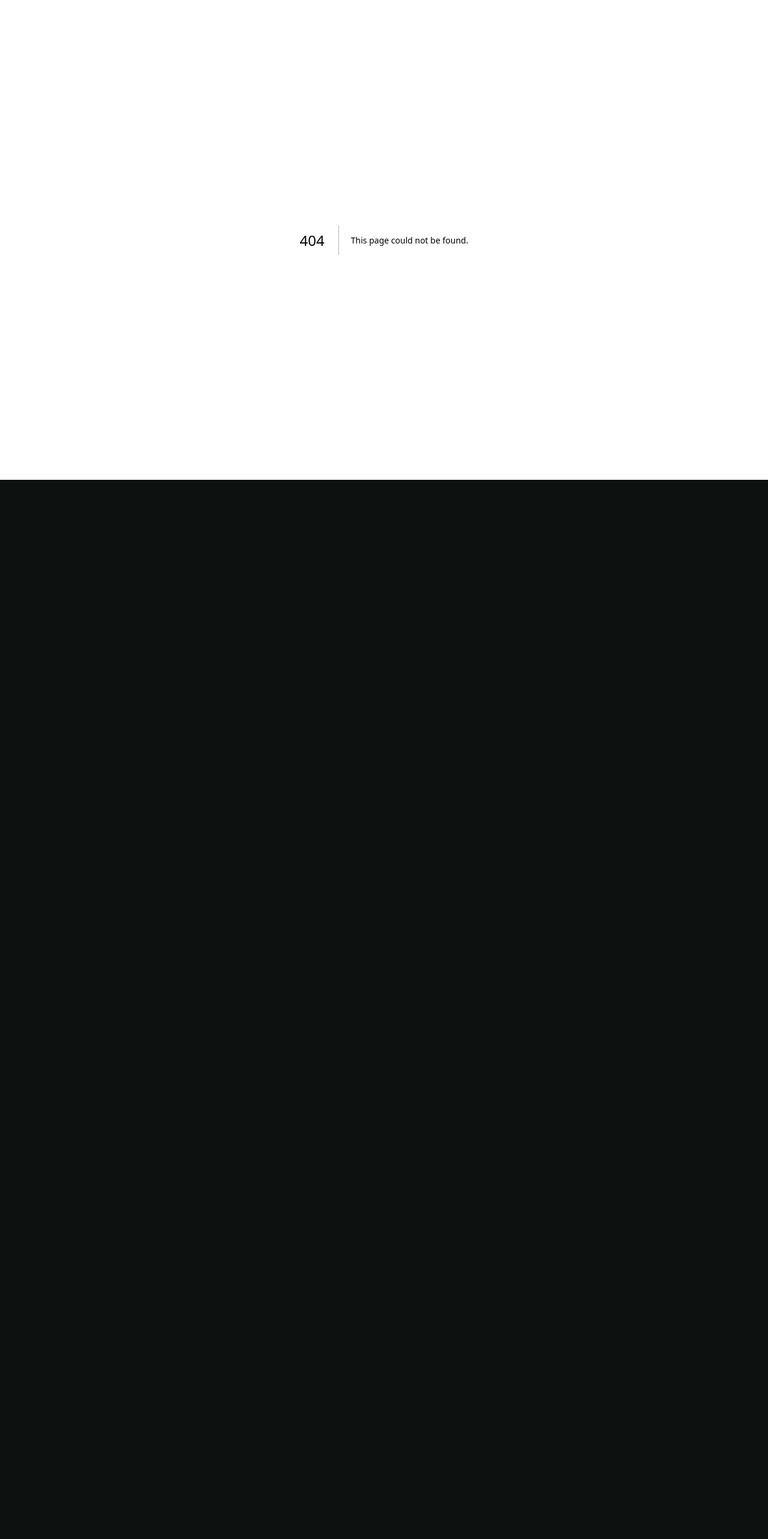
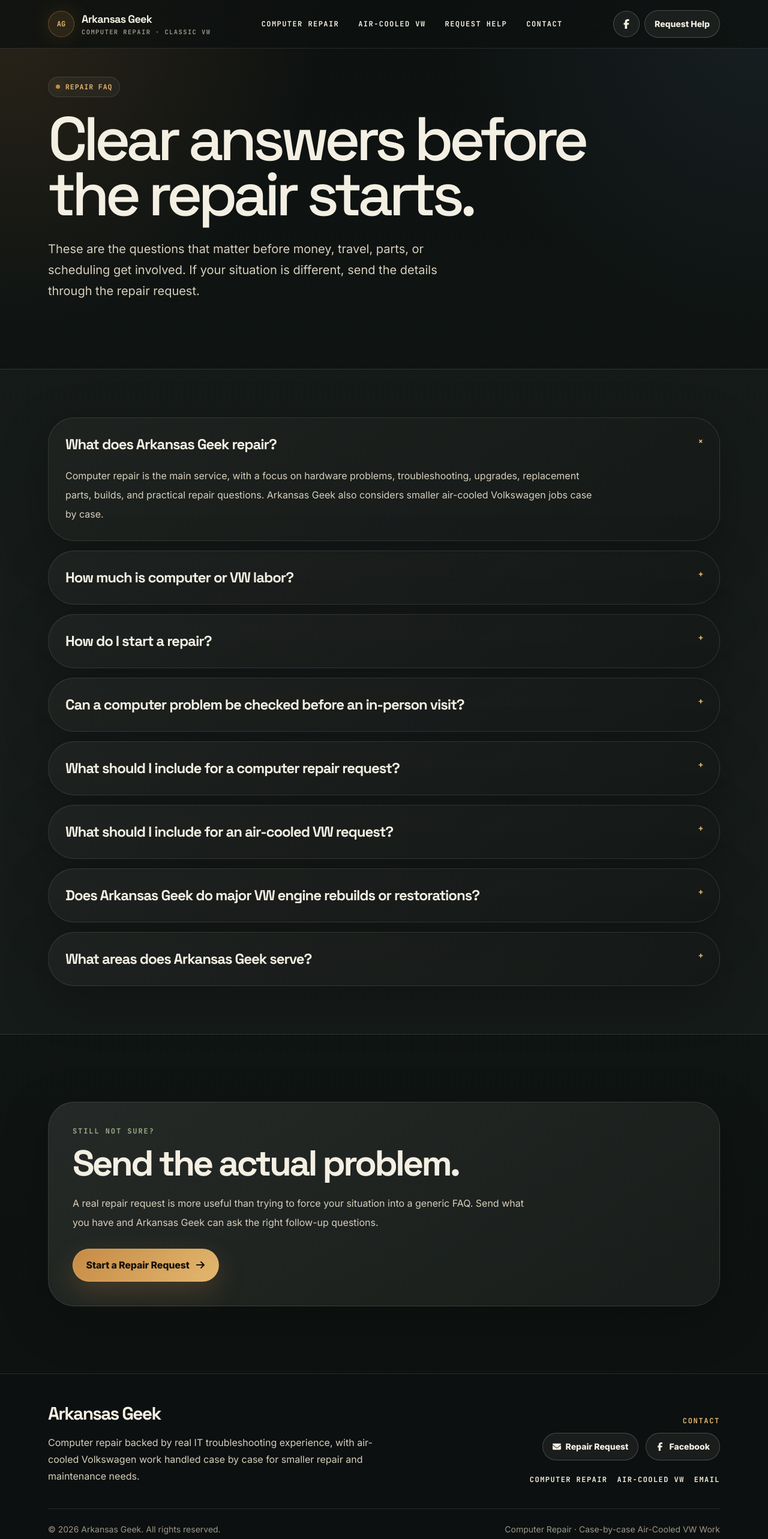
Before and after one commit to altifygenerator-ai/arkansas-geek, a Next.js app: page /faq in a window 1280 px wide. Before the commit this address had no page. Shown: the top 2566 px of the page at 60% size. Before the commit the page ends 800 px from the top, so only its background shows below. Built offline with nearby package versions, Linux system fonts and the light colour scheme.

Commit message:
Add src/app/faq/page.tsx

```diff
--- /dev/null
+++ b/src/app/faq/page.tsx
@@ -0,0 +1,166 @@
+import type { Metadata } from "next";
+import Link from "next/link";
+import { FaArrowRight } from "react-icons/fa6";
+import Footer from "@/components/Footer";
+import Header from "@/components/Header";
+import { siteUrl } from "@/lib/site";
+
+export const metadata: Metadata = {
+  title: "Computer & VW Repair FAQ",
+  description:
+    "Answers to common Arkansas Geek questions about computer repair, rates, troubleshooting, repair requests, service areas, and case-by-case air-cooled Volkswagen work.",
+  alternates: { canonical: "/faq" },
+  openGraph: {
+    url: "/faq",
+    title: "Computer & VW Repair FAQ | Arkansas Geek",
+    description:
+      "Common questions about Arkansas Geek computer repair and case-by-case air-cooled Volkswagen work.",
+    images: [{ url: "/og-image.jpg", alt: "Arkansas Geek repair FAQ" }],
+  },
+};
+
+const faqs = [
+  {
+    question: "What does Arkansas Geek repair?",
+    answer:
+      "Computer repair is the main service, with a focus on hardware problems, troubleshooting, upgrades, replacement parts, builds, and practical repair questions. Arkansas Geek also considers smaller air-cooled Volkswagen jobs case by case.",
+  },
+  {
+    question: "How much is computer or VW labor?",
+    answer:
+      "Labor is typically $55 per hour. The final cost depends on the equipment or vehicle, the issue, the amount of troubleshooting needed, and any parts involved.",
+  },
+  {
+    question: "How do I start a repair?",
+    answer:
+      "Start with the repair request form. Send the device or vehicle, the symptoms, what changed recently, and what has already been tried. Arkansas Geek reviews the details before scheduling anything.",
+  },
+  {
+    question: "Can a computer problem be checked before an in-person visit?",
+    answer:
+      "Sometimes. Some issues can be narrowed down with a few follow-up questions or a short call. The goal is to avoid unnecessary travel or repair work when the next step can be identified first.",
+  },
+  {
+    question: "What should I include for a computer repair request?",
+    answer:
+      "Include the computer type, the problem or symptoms, when it started, any error messages, recent changes or upgrades, and anything you have already tried.",
+  },
+  {
+    question: "What should I include for an air-cooled VW request?",
+    answer:
+      "Include the year, model, whether it runs, the current issue, recent work, what kind of repair you are asking about, and photos if they help explain the condition.",
+  },
+  {
+    question: "Does Arkansas Geek do major VW engine rebuilds or restorations?",
+    answer:
+      "Major engine rebuilds and large restoration projects are not the current focus. The VW side is aimed at smaller jobs such as minor repairs, brakes, suspension, and maintenance-type work that can be reviewed case by case.",
+  },
+  {
+    question: "What areas does Arkansas Geek serve?",
+    answer:
+      "The site lists Arkansas generally and specifically targets repair requests from Hot Springs, Malvern, Arkadelphia, Glenwood, Benton, and Little Rock. Location and job details should be reviewed before assuming an appointment or travel plan.",
+  },
+];
+
+const schema = [
+  {
+    "@context": "https://schema.org",
+    "@type": "FAQPage",
+    mainEntity: faqs.map((faq) => ({
+      "@type": "Question",
+      name: faq.question,
+      acceptedAnswer: {
+        "@type": "Answer",
+        text: faq.answer,
+      },
+    })),
+  },
+  {
+    "@context": "https://schema.org",
+    "@type": "BreadcrumbList",
+    itemListElement: [
+      { "@type": "ListItem", position: 1, name: "Home", item: siteUrl },
+      { "@type": "ListItem", position: 2, name: "FAQ", item: siteUrl + "/faq" },
+    ],
+  },
+];
+
+export default function FaqPage() {
+  return (
+    <>
+      <Header />
+      <main>
+        <script
+          type="application/ld+json"
+          dangerouslySetInnerHTML={{ __html: JSON.stringify(schema) }}
+        />
+
+        <section className="relative overflow-hidden pt-32 pb-20 md:pb-28">
+          <div className="absolute inset-0 -z-20 diagnostic-grid opacity-30" />
+          <div className="container-custom">
+            <div className="max-w-5xl">
+              <div className="eyebrow">Repair FAQ</div>
+              <h1 className="display-title mt-6">
+                Clear answers before the repair starts.
+              </h1>
+              <p className="lead mt-7">
+                These are the questions that matter before money, travel, parts,
+                or scheduling get involved. If your situation is different,
+                send the details through the repair request.
+              </p>
+            </div>
+          </div>
+        </section>
+
+        <section className="border-y border-[var(--line)] bg-[rgba(244,239,227,0.025)] py-20">
+          <div className="container-custom">
+            <div className="grid gap-4">
+              {faqs.map((faq, index) => (
+                <details
+                  key={faq.question}
+                  className="group fresh-panel p-6 open:border-[var(--line-strong)] sm:p-7"
+                  open={index === 0}
+                >
+                  <summary className="cursor-pointer list-none font-heading text-2xl font-black tracking-[-0.045em] text-[var(--cream)] marker:hidden">
+                    <span className="flex items-start justify-between gap-6">
+                      {faq.question}
+                      <span className="font-mono-custom text-sm text-[var(--amber-soft)] group-open:rotate-45">
+                        +
+                      </span>
+                    </span>
+                  </summary>
+                  <p className="mt-5 max-w-4xl leading-8 text-[var(--cream-soft)]">
+                    {faq.answer}
+                  </p>
+                </details>
+              ))}
+            </div>
+          </div>
+        </section>
+
+        <section className="py-20 md:py-28">
+          <div className="container-custom">
+            <div className="surface p-7 sm:p-10">
+              <p className="font-mono-custom text-xs font-black uppercase tracking-[0.16em] text-[var(--green-soft)]">
+                Still not sure?
+              </p>
+              <h2 className="font-heading mt-4 text-4xl font-black tracking-[-0.06em] text-[var(--cream)] md:text-6xl">
+                Send the actual problem.
+              </h2>
+              <p className="mt-5 max-w-3xl leading-8 text-[var(--cream-soft)]">
+                A real repair request is more useful than trying to force your
+                situation into a generic FAQ. Send what you have and Arkansas
+                Geek can ask the right follow-up questions.
+              </p>
+              <Link href="/repair-request" className="btn-primary mt-7">
+                Start a Repair Request
+                <FaArrowRight />
+              </Link>
+            </div>
+          </div>
+        </section>
+      </main>
+      <Footer />
+    </>
+  );
+}
```
